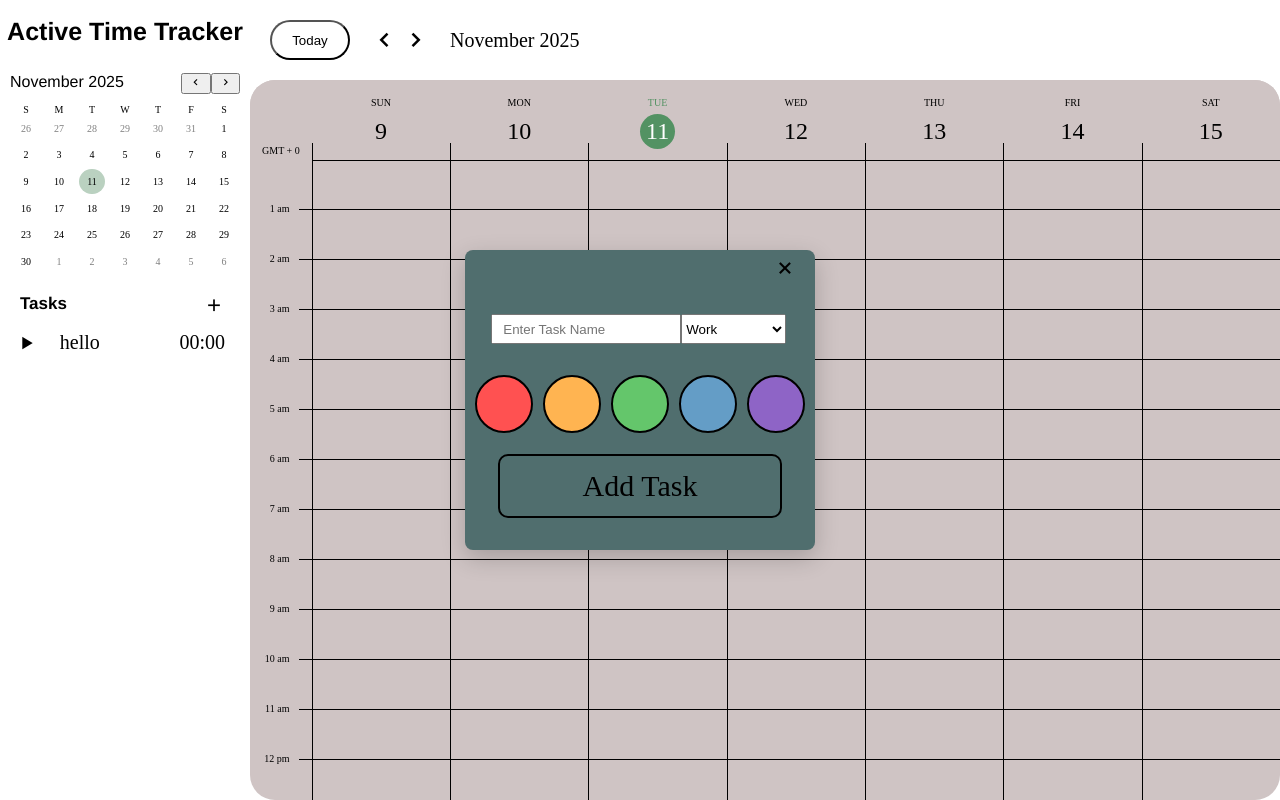
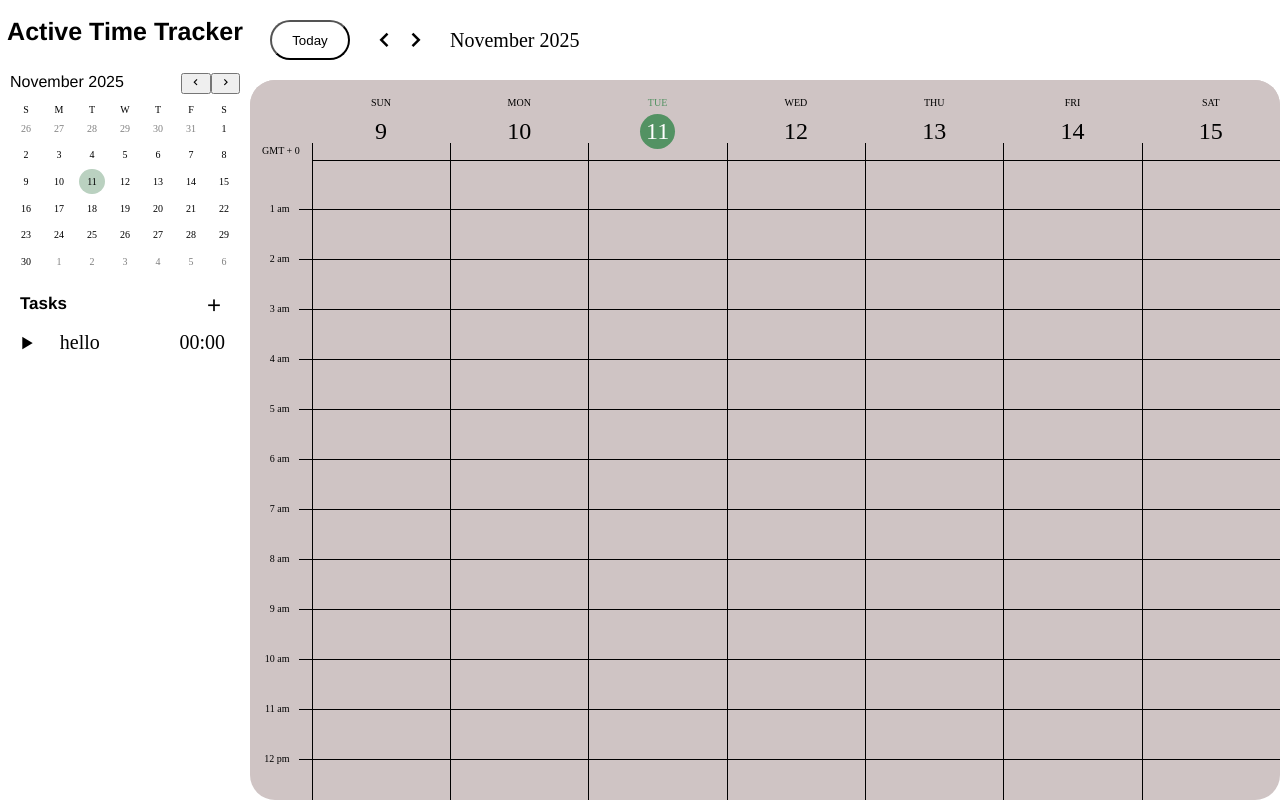
Before and after one commit to SimonX1a0/google-calendar, a React (Vite) app in the folder calendar-app/: page / in a window 1280 px wide. Built offline with nearby package versions, Linux system fonts and the light colour scheme.

Commit message:
added the functionalities for the popup window

```diff
--- a/calendar-app/src/Calendar/SideBar/Progress/AddTaskPage.jsx
+++ b/calendar-app/src/Calendar/SideBar/Progress/AddTaskPage.jsx
@@ -4,8 +4,32 @@ function AddTaskPage(props){
     const show = props.show;
     const setShow = props.setShow;
     const taskList = props.list;
+    const setTaskList = props.setList;
     const colors=['#ff5151', '#ffb451', '#64c66b', '#649dc6', '#8e64c6']
-    const [colerSelected, setColerSelected] = useState();
+    const [colorSelected, setColorSelected] = useState();
+
+    const input = document.getElementById('userInput');
+
+    function close(){
+        setColorSelected();
+        setShow(false);
+        input.value = '';
+    }
+
+    function addTask(){
+        if(input.value === '') return;
+        if(colorSelected == null) return;
+        setTaskList([...taskList, {
+            id: new Date().getTime(),
+            title: input.value,
+            color: colorSelected
+        }])
+
+        input.value = '';
+        setColorSelected();
+        close();
+    }
+
     return(
         <div className={style.addTaskPage}
             style={
@@ -15,10 +39,10 @@ function AddTaskPage(props){
             }>
             <div className={style.x}>
                 <i className='bx  bx-x'
-                onClick={()=>setShow(false)}></i>
+                onClick={close}></i>
             </div>
             <div className={style.taskName}>
-                <input type="text" placeholder='Enter Task Name' />
+                <input id='userInput' type="text" placeholder='Enter Task Name' />
                 <select name="category" id="category">
                     <option value="Work">Work</option>
                     <option value="Entertainment">Entertainment</option>
@@ -26,13 +50,13 @@ function AddTaskPage(props){
                 </select>
             </div>
             <div className={style.colors}>
-                <span className={style.red}></span>
-                <span className={style.orange}></span>
-                <span className={style.green}></span>
-                <span className={style.blue}></span>
-                <span className={style.purple}></span>
+                <span className={`${style.red} ${colorSelected == '#ff5151' ? `${style.selected}` : ''}`} onClick={()=>setColorSelected(colors[0])} ></span>
+                <span className={`${style.orange} ${colorSelected == '#ffb451' ? `${style.selected}` : ''}`} onClick={()=>setColorSelected(colors[1])}></span>
+                <span className={`${style.green} ${colorSelected == '#64c66b' ? `${style.selected}` : ''}`} onClick={()=>setColorSelected(colors[2])}></span>
+                <span className={`${style.blue} ${colorSelected == '#649dc6' ? `${style.selected}` : ''}`} onClick={()=>setColorSelected(colors[3])}></span>
+                <span className={`${style.purple} ${colorSelected == '#8e64c6' ? `${style.selected}` : ''}`} onClick={()=>setColorSelected(colors[4])}></span>
             </div>
-            <div className={style.add}>Add Task</div>
+            <div className={style.add} onClick={addTask}>Add Task</div>
         </div>
     );
 }
--- a/calendar-app/src/Calendar/SideBar/Progress/Progress.jsx
+++ b/calendar-app/src/Calendar/SideBar/Progress/Progress.jsx
@@ -4,15 +4,15 @@ import AddTaskPage from './AddTaskPage.jsx'
 import { useState, useContext } from "react";
 import { CalendarContext } from "../../Calendar.jsx";
 function Progress(){
-    const taskList = [
+    const [taskList, setTaskList] = useState([
         {
             id: 1,
             title: "hello",
             color: '#36b151ff',
         }
-    ];
+    ]);
 
-    const [show, setShow] = useState(true);
+    const [show, setShow] = useState(false);
 
 
     return(
@@ -23,7 +23,7 @@ function Progress(){
                 onClick={()=>setShow(true)}>
                     <i className='bx bx-plus'></i>
                 </button>
-                <AddTaskPage show={show} setShow={setShow} list={taskList}></AddTaskPage>
+                <AddTaskPage show={show} setShow={setShow} list={taskList} setList={setTaskList}></AddTaskPage>
             </div>
             <div className="progress-list">
                 {taskList.map((task)=>(
--- a/calendar-app/src/Calendar/SideBar/Progress/Progress.module.css
+++ b/calendar-app/src/Calendar/SideBar/Progress/Progress.module.css
@@ -120,7 +120,8 @@
     background-color: #8e64c6;
 }
 
-.colors span:hover{
+.colors span:hover,
+.colors span.selected{
     border: 2px solid rgb(175, 153, 153);
 }
 
```
